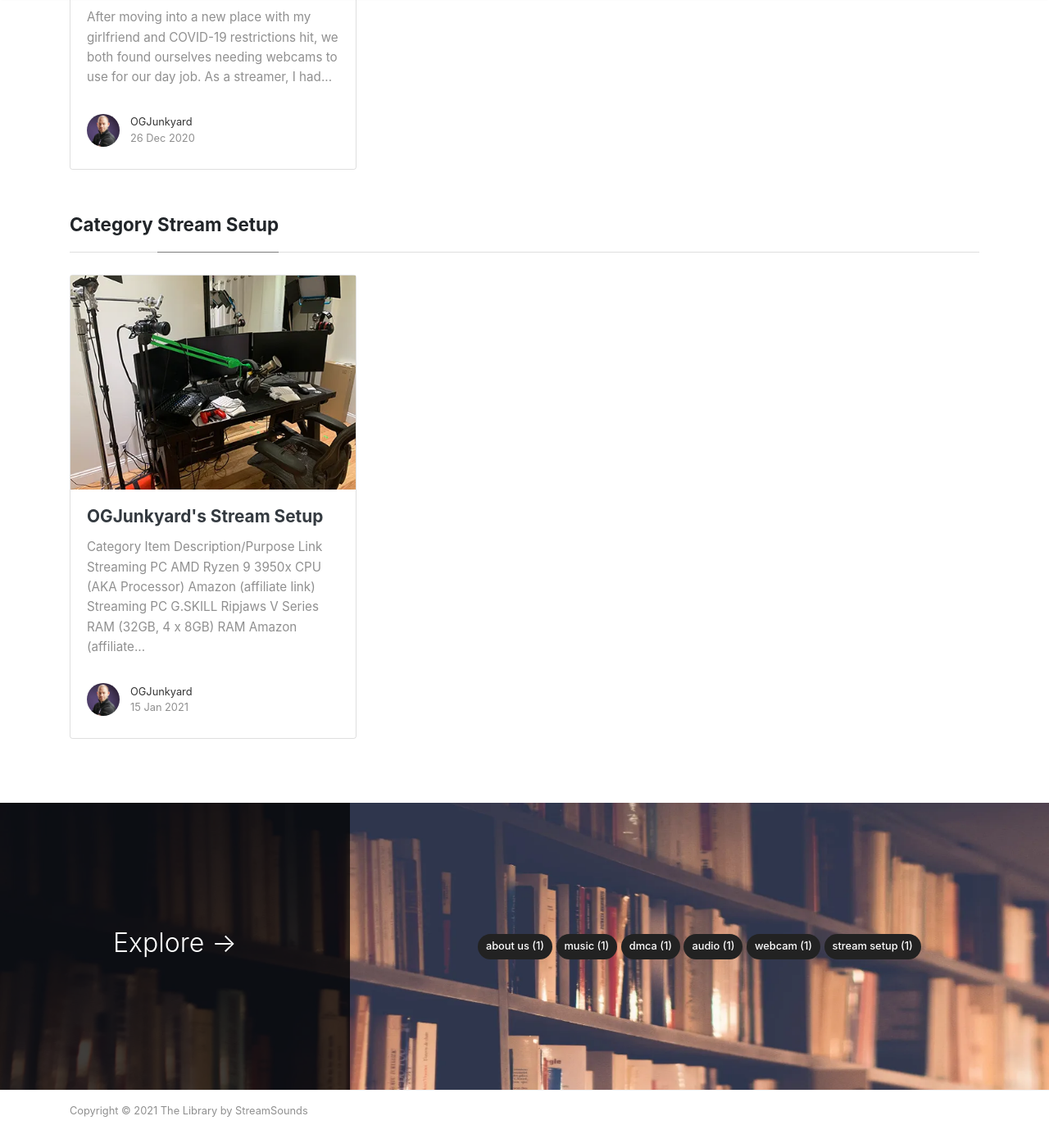
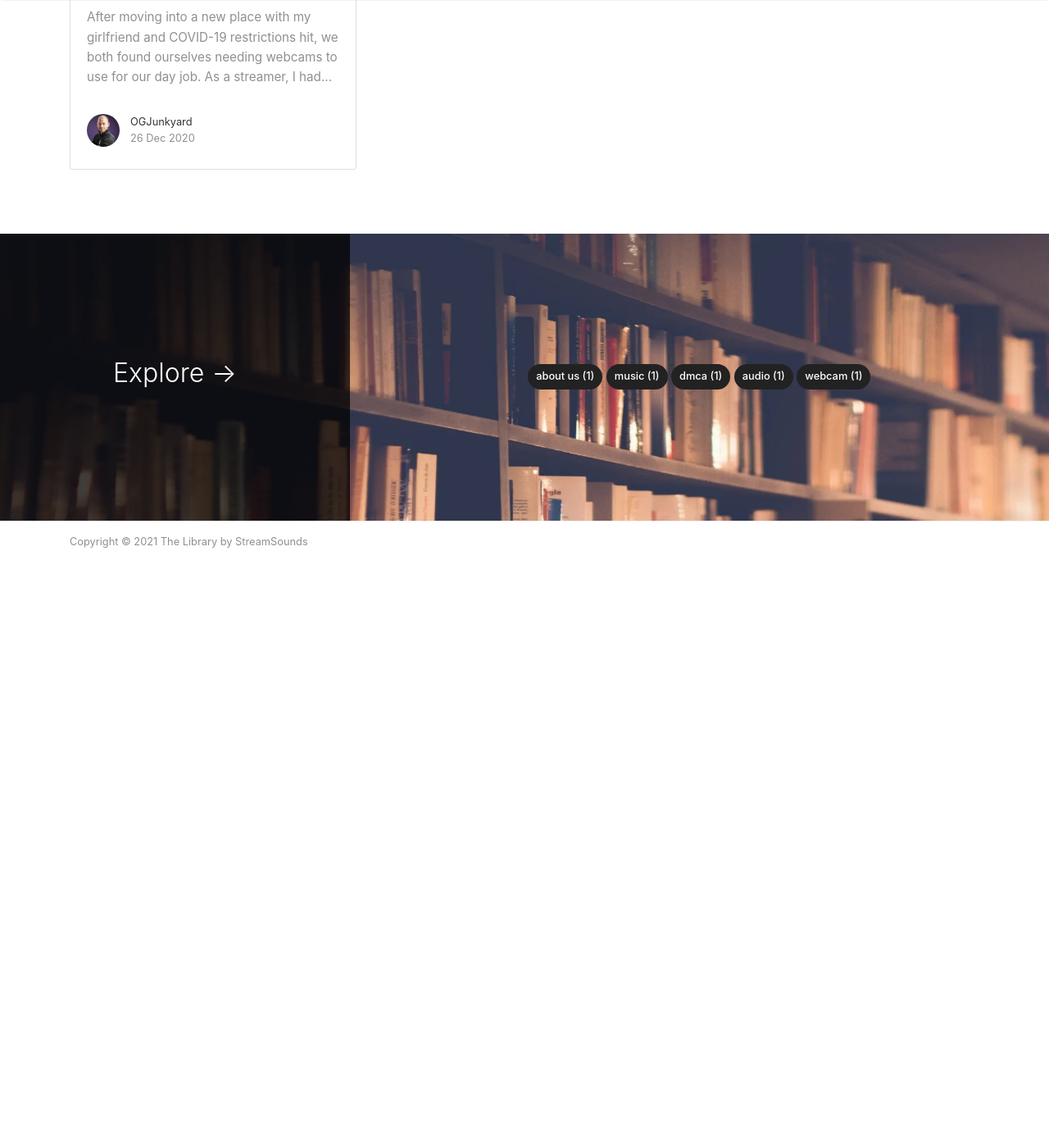
Before and after one commit to StreamSounds/library, a Jekyll site: the page built from _pages/categories.md, in a window 1280 px wide and 1400 px high, scrolled down 3121 px. Shown: the whole window at 82% size. Built offline with Jekyll 4.4.1, drawn with Linux system fonts in a browser that asks for light colours; nearby versions of some CDN libraries; after the commit the page ends 3865 px from its top, so only the background shows below that; some of the changed lines change nothing that is shown.

Commit message:
Removing post and updating permalinks. (#42)

```diff
--- a/_config.yml
+++ b/_config.yml
@@ -9,7 +9,7 @@
 disqus: ''
 mailchimp-list: ''
 include: ["_pages"]
-permalink: /:title/
+permalink: /:year/:month/:day/:title/
 future: false
 
 # Authors
--- a/_posts/2021-01-15-ogjunkyard-stream-setup.md
+++ /dev/null
@@ -1,38 +0,0 @@
----
-layout: post
-title:  "OGJunkyard's Stream Setup"
-author: ogjunkyard
-categories: [ stream setup ]
-image: "og-desk.webp"
-featured: true
----
-
-
-Category|Item|Description/Purpose|Link
--|-|-|-
-Streaming PC|AMD Ryzen 9 3950x|CPU (AKA Processor)|[Amazon (affiliate link)](https://amzn.to/3nqjyMP)
-Streaming PC|G.SKILL Ripjaws V Series RAM (32GB, 4 x 8GB)|RAM|[Amazon (affiliate link)](https://amzn.to/3oCEDoN)
-Streaming PC|Magewell Pro Capture Quad HDMI Capture Card|Capture card for video feeds|[Amazon (affiliate link)](https://amzn.to/3pVXV8L)
-Streaming PC|ASUS Essence STX II Sound Card|Sound card for both sending and receiving audio|[Amazon (affiliate link)](https://amzn.to/38ozr27)
-Streaming PC|Elgato Stream Deck XL|Hotkeys and switching scenes|[Amazon (affiliate link)](https://amzn.to/2XifvYc)
-Streaming PC|Logitech G600|Mouse|[Amazon (affiliate link)](https://amzn.to/2L9TUP6)
-Streaming PC|Ergodox-EZ|Keyboard|[Ergodox-EZ Website](https://ergodox-ez.com/)
-Audio|Heil PR40|Microphone|[Amazon (affiliate link)](https://amzn.to/38lM91C)
-Audio|Mackie 1402VLZ4|Audio Mixer handling all audio|[Amazon (affiliate link)](https://amzn.to/2MMYfIN)
-Audio|Cloudlifter CL-1|Gain booster for Dynamic Microphones|[Amazon (affiliate link)](https://amzn.to/395shPn)
-Audio|Beyerdynamic Amiron|Nice headphones to make sure everything sounds juuussssssstttt right|[Amazon (affiliate link)](https://amzn.to/3hRpP32)
-Audio|Roland VT-4|Audio signal modulator to add vocal effects|[Amazon (affiliate link)](https://amzn.to/3pZPTM5)
-Audio|Behringer HD400 Hum Destroyer|Isolator that sits between the Mackie Mixer and the Behringer Multicom Pro XL and eliminates audio hum/noise|[Amazon (affiliate link)](https://amzn.to/3s4zfN5)
-Audio|Behringer Multicom Pro XL|Compressor, Limiter, and Gate for Microphone|[Amazon (affiliate link)](https://amzn.to/39a83Ea)
-Audio|PROZOR 192k Digital to Analog Audio Converter|Converts the digital audio signal extracted from HDMI into analog audio to send into the mixer|[Amazon (affiliate link)](https://amzn.to/35kM2S1)
-Audio|Mogami XLR Cables|Cables for the Microphone|[Amazon (affiliate link)](https://amzn.to/3sctkG3)
-Other|Herman Miller Aeron Office Chair|Incredible chair that I've used for years|[Herman Miller Website](https://www.hermanmiller.com/products/seating/office-chairs/aeron-chairs/)
-Video|Blackmagic Design Pocket Cinema Camera 4K|Camera that's overkill for streaming, but great to use|[Amazon (affiliate link)](https://amzn.to/3s6e2SU)
-Video|Rokinon 24mm T1.5 Micro Four-Thirds Lens|Solid lens for the Camera|[Amazon (affiliate link)](https://amzn.to/2MFFabb)
-Video|Zettaguard 4K 60Hz 4x1 HDMI Switch|Takes in multiple HDMI signals and provides an easy way to switch between them|[Amazon (affiliate link)](https://amzn.to/2XkPKXd)
-Video|SIIG 4K HDR HDMI Splitter with Audio Extraction|Duplicates one HDMI signal into two signals and also extracts the audio from the HDMI signal as well|[Amazon (affiliate link)](https://amzn.to/3hUZ5yg)
-Video|Logitech C920|Extra camera for stream setup (not pictured)|[Amazon (affiliate link)](https://amzn.to/3pX7l3O)
-Video|Logitech C922|Extra camera for stream setup (not pictured)|[Amazon (affiliate link)](https://amzn.to/2MIXkJg)
-Video|Dracast S Series Lights (DRSP-500D)|Lighting for streamer and green screen|[Amazon (affiliate link)](https://amzn.to/3oq6p7I ) (Closest I could find)
-Video|Neewer C Stand|Acts as camera stand currently because of space constraints|[Amazon (affiliate link)](https://amzn.to/2XiEqej)
-{:.post-table}
```
